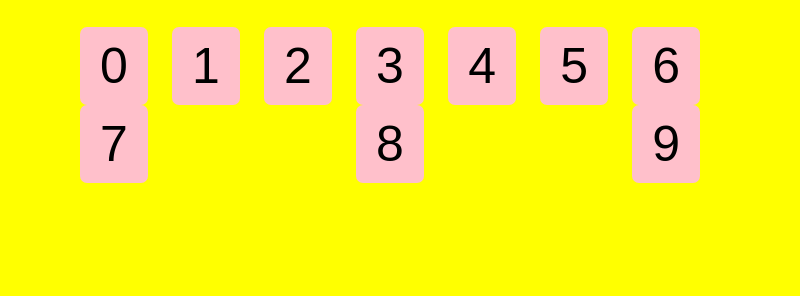
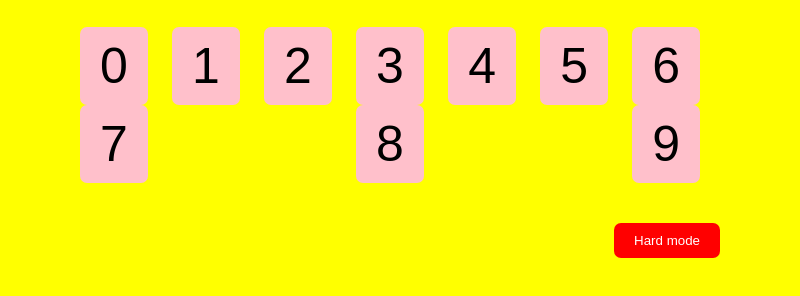
Before and after one commit to eduardomecchia/guess-the-number, an Electron app: page index.html in a window 800 px wide. Shown: the part 232-528 px from the top of the page. Drawn offline with Linux system fonts and the light colour scheme.

Commit message:
Add difficulty settings buttons to HTML

```diff
--- a/index.html
+++ b/index.html
@@ -22,6 +22,11 @@
             <div class="buttons">
                 <!-- user buttons -->
             </div>
+
+            <div class="difficulty">
+                <button class="hard-mode">Hard mode</button>
+                <button class="normal-mode">Normal mode</button>
+            </div>
         </div>
 
         <script src="./assets/js/app.js"></script>
```
